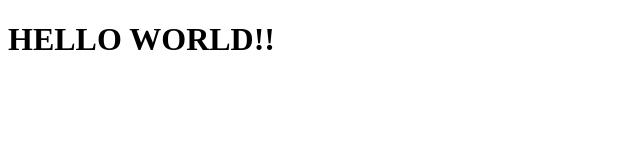
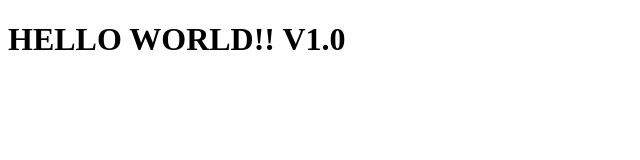
Before and after one commit to nitiponth/TestGit, a plain HTML site: page index.html in a window 1280 px wide. Shown: the whole page, without its empty margins (0-640 px from the left). Drawn offline with Linux system fonts and the light colour scheme.

Commit message:
Add index file
First commit

```diff
--- a/index.html
+++ b/index.html
@@ -4,5 +4,5 @@
     <title>Test for GITHUB MINI COURSE</title>
 </head>
 <body>
-    <h1>HELLO WORLD!!</h1>
+    <h1>HELLO WORLD!! V1.0</h1>
 </body>
```
